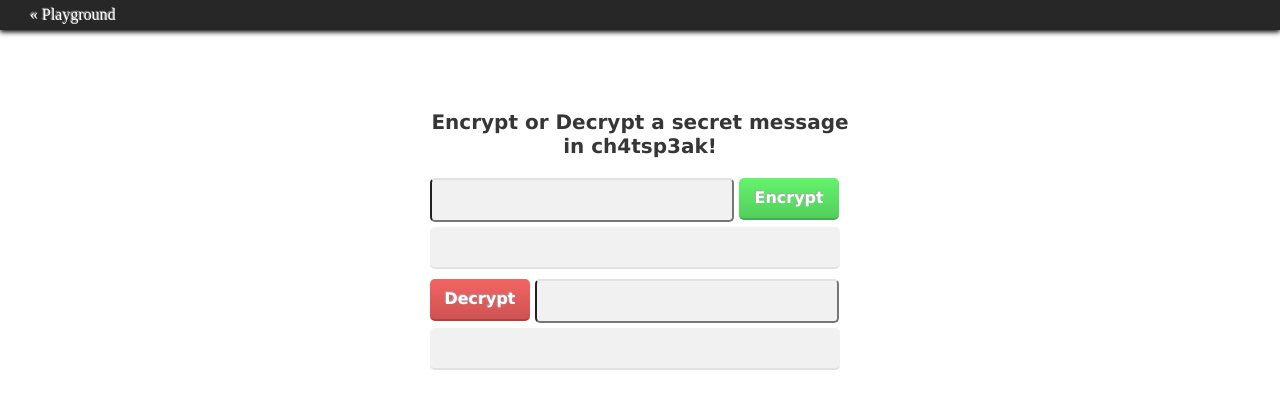
After one commit to leamars/hellosunschein, a PHP site: page /projects/crypto/index.php in a window 1280 px wide. The commit adds this page. Shown: the top 409 px of the page. Run offline with PHP 8.4, Linux system fonts and the light colour scheme; some libraries are stand-ins or nearby versions.

Commit message:
Added new project, changed some style
Encrypts or decrypts your message into or out of chatspeak.

```diff
--- a/contact.php
+++ b/contact.php
@@ -47,8 +47,12 @@ if ($_SERVER["REQUEST_METHOD"] == "POST") {
     $mail->Subject = "hellosunschein Contact Form Submission | " . $name;
     $mail->MsgHTML($email_body);
 
+    $subject = "hellosunschein Contact Form Submission | " . $subject;
+    $headers = "From: " . $name;
+
     if(!$mail->Send()) {
         echo "Mailer Error: " . $mail->ErrorInfo;
+        mail($address, $subject, $email_body, $headers);
         exit;
     }
 
--- a/inc/footer.php
+++ b/inc/footer.php
@@ -19,7 +19,7 @@
     </footer><!-- JavaScript plugins (requires jQuery) -->
     <script src="http://code.jquery.com/jquery.js" type="text/javascript">
 </script><!-- Include all compiled plugins (below), or include individual files as needed -->
-    <script src="js/bootstrap.js" type="text/javascript">
+    <script src="dist/js/bootstrap.js" type="text/javascript">
 </script><!-- Optionally enable responsive features in IE8 -->
     <script src="js/respond.js" type="text/javascript">
 </script>
--- a/inc/header.php
+++ b/inc/header.php
@@ -26,7 +26,7 @@
 	        </button>
         </div>
             <div class="navbar-brand h_title">
-                <a href="index.php">hellosunschein*</a>
+                <a id="main" href="index.php">hellosunschein*</a>
             </div>
 
             <div class="nav-collapse collapse">
--- /dev/null
+++ b/projects/crypto/crypto.js
@@ -0,0 +1,108 @@
+$(document).ready(function() {
+	$(".button").on("click", function() {
+		if ($(this).is("#en")) {
+			$("#en_answer").empty();
+			var text = String($("#encrypt").val().toLowerCase());
+			console.log(text);
+			text = text.replace(/be right back/g, "brb");
+			text = text.replace(/what the hell/g, "wth");
+			text = text.replace(/oh my god/g, "omg");
+			text = text.replace(/talk to you later/g, "ttyl");
+			text = text.replace(/i don't know/g, "idk");
+			text = text.replace(/i don't care/g, "idc");
+			text = text.replace(/away from keyboard/g, "afk");
+			text = text.replace(/got to go/g, "g2g");
+			text = text.replace(/laugh out loud/g, "lol");
+			text = text.replace(/i know right/g, "ikr");
+			text = text.replace(/i know, right/g, "ikr");
+			text = text.replace(/ ok /g, " k ");
+			text = text.replace(/ please /g, " plz ");
+			text = text.replace(/own/g, "pwn");
+			text = text.replace(/rock/g, "rawk");
+			text = text.replace(/sorry/g, "sry");
+			text = text.replace(/totally/g, "ttly");
+			text = text.replace(/yeah really/g, "yarly");
+			text = text.replace(/oh really/g, "orly");
+			text = text.replace(/oh, really/g, "orly");
+			text = text.replace(/yeah, really/g, "yarly");
+			text = text.replace(/thanks/g, "thx");
+			text = text.replace(/cutie/g, "qt");
+			text = text.replace(/ r /g, "are");
+			text = text.replace(/oh i see/g, "oic");
+			text = text.replace(/loser/g, "lsr");
+			text = text.replace(/newbie/g, "n00b");
+			text = text.replace(/like/g, "lyk");
+			text = text.replace(/people/g, "ppl");
+			text = text.replace(/this/g, "diz");
+			text = text.replace(/to/g, "2");
+			text = text.replace(/too/g, "2");
+			text = text.replace(/ate/g, "8");
+			text = text.replace(/at/g, "@");
+			text = text.replace(/for/g, "4");
+			text = text.replace(/e/g, "3");
+			text = text.replace(/a/g, "4");
+			text = text.replace(/s/g, "5");
+			text = text.replace(/i/g, "1");
+			text = text.replace(/o/g, "0");
+			text = text.replace(/g/g, "6");
+			$("#en_answer").append(text);
+
+		$("#encrypt").on("click", function () {
+			$(this).val("");
+			$("#en").empty();
+		});
+
+		}
+		if ($(this).is("#de")) {
+			$("#de_answer").empty();
+			var text = String($("#decrypt").val().toLowerCase());
+			text = text.replace(/brb/g, "be right back");
+			text = text.replace(/wth/g, "what the hell");
+			text = text.replace(/omg/g, "oh my god");
+			text = text.replace(/ttyl/g, "talk to you later");
+			text = text.replace(/idk/g, "I don't know");
+			text = text.replace(/idc/g, "I don't care");
+			text = text.replace(/afk/g, "away from keyboard");
+			text = text.replace(/g2g/g, "got to go");
+			text = text.replace(/lol/g, "laugh out loud");
+			text = text.replace(/ikr/g, "I know, right");
+			text = text.replace(/ k /g, " ok ");
+			text = text.replace(/plz/g, "please");
+			text = text.replace(/pwn/g, "own");
+			text = text.replace(/rawk/g, "rock");
+			text = text.replace(/sry/g, "sorry");
+			text = text.replace(/ttly/g, "totally");
+			text = text.replace(/orly/g, "oh, really");
+			text = text.replace(/yarly/g, "yeah, really");
+			text = text.replace(/thx/g, "thanks");
+			text = text.replace(/qt/g, "cutie");
+			text = text.replace(/ r /g, " are ");
+			text = text.replace(/oic/g, "oh I see");
+			text = text.replace(/lsr/g, "loser");
+			text = text.replace(/noob/g, "newbie");
+			text = text.replace(/lyk/g, "like");
+			text = text.replace(/ppl/g, "people");
+			text = text.replace(/diz/g, "this");
+			text = text.replace(/ 2 /g, " to ");
+			text = text.replace(/ 4 /g, " for ");
+			text = text.replace(/8/g, "ate");
+			text = text.replace(/@/g, "at");
+			text = text.replace(/3/g, "e");
+			text = text.replace(/4/g, "a");
+			text = text.replace(/5/g, "s");
+			text = text.replace(/1/g, "i");
+			text = text.replace(/0/g, "o");
+			text = text.replace(/6/g, "g");
+			text = text.replace(/ i /g, " I ");
+			text = text.replace(/ i'/g, " I'");
+			text = text.charAt(0).toUpperCase() + text.slice(1);
+			$("#de_answer").append(text);
+
+		$("#decrypt").on("click", function () {
+			$(this).val("");
+			$("#de").empty();
+		});
+		}
+
+	});
+});
--- /dev/null
+++ b/projects/crypto/index.php
@@ -0,0 +1,31 @@
+<!DOCTYPE html>
+<html>
+	<head>
+		<title>Encrypt/Decrypt</title>
+		<link rel="stylesheet" href="../normalize.css" type="text/css">
+		<link rel="stylesheet" href="../default.css" type="text/css">
+		<link rel="stylesheet" href="style.css" type="text/css">
+		<script src="http://code.jquery.com/jquery-1.9.1.js"></script>
+	</head>
+	<body>
+		<div class="header">
+			<p><a href="../../playground.php">&laquo; Playground</a></p>
+		</div>
+		<div class="container">
+			<p>Encrypt or Decrypt a secret message in ch4tsp3ak!</p>
+			<input type="text" class="box" id="encrypt">
+			<div class="button" id="en">
+				<span id="text">Encrypt</span>
+			</div>
+			<div class="box answer" id="en_answer"></div>
+			<div class="button" id="de">
+				<span id="text">Decrypt</span>
+			</div>
+			<input type="text" class="box" id="decrypt">
+			<div class="box answer" id="de_answer"></div>
+		</div>
+		<script type="text/javascript" src="crypto.js">
+		</script>
+
+	</body>
+</html>
--- /dev/null
+++ b/projects/crypto/style.css
@@ -0,0 +1,85 @@
+* {
+	margin:0;
+	padding:0;
+}
+
+body {
+	font-family:Verdana, sans-serif;
+	color:#363636;
+}
+
+
+.container {
+	width:420px;
+	height:100px;
+	margin:auto;
+	margin-top:80px;
+	position:relative;
+}
+
+.container p {
+	text-align:center;
+	margin-bottom:20px;
+	font-size:20px;
+	font-weight:bold;
+}
+
+.box {
+	background-color:#f1f1f1;
+	width:290px;
+	height:40px;
+	margin-bottom:5px;
+	display:inline-block;
+	vertical-align:top;
+	border-top:#e2e2e2 2px solid;
+	border-radius:5px;
+	cursor:
+	border-left:none;
+	padding-left:10px;
+}
+
+.answer {
+	width:400px;
+	height:30px;
+	border-top:none;
+	border-bottom:#e2e2e2 2px solid;
+	margin-bottom:10px;
+	overflow:auto;
+	padding-top:10px;
+	padding-left:10px;
+}
+
+.button {
+	width:100px;
+	height:30px;
+	background:-webkit-linear-gradient(#64f36d 0%, #53cf5c 100%);
+	border-radius:5px;
+	margin-bottom:5px;
+	display:inline-block;
+	vertical-align:top;
+	text-align:center;
+	padding-top:10px;
+	cursor:pointer;
+	border-bottom:#40ae55 2px solid;
+}
+
+#de {
+	background:-webkit-linear-gradient(#f36464 0%, #cf5353 100%);
+	border-bottom:#ae4040 2px solid;
+}
+
+.button:hover {
+	background:-webkit-linear-gradient(#53cf5c 0%, #64f36d 100%);
+	border-bottom:#40ae55 2px solid;
+}
+
+#de:hover {
+	background:-webkit-linear-gradient(#cf5353 0%, #f36464 100%);
+	border-bottom:#ae4040 2px solid;
+}
+
+#text {
+	color:white;
+	font-weight:bold;
+	text-shadow:-1px -1px 1px #a6a6a6;
+}
--- /dev/null
+++ b/projects/default.css
@@ -0,0 +1,22 @@
+h1 {
+	text-align:center;
+	font-family:"Ubuntu";
+}
+
+.header {
+	width:100%;
+	height:30px;
+	box-shadow: 0 2px 5px 0 black;
+	background-color:#272727;
+	color:#a5a5a5;
+}
+
+.header p,
+.header p a {
+	color:white;
+	font-family: "Ubuntu";
+	padding-top:6px;
+	padding-left:15px;
+	text-decoration: none;
+	text-shadow:-1px -1px 1px #a6a6a6;
+}
--- a/resources.php
+++ b/resources.php
@@ -74,6 +74,7 @@ include('inc/header.php');
                     <li><a href="http://devbootcamp.com/faq/">Dev Bootcamp</a></li>
                     <li><a href="https://www.thinkful.com">Thinkful</a></li>
                     <li><a href="http://thecodeplayer.com/">The Code Player</a></li>
+                    <li><a href="http://yuilibrary.com/">YUI</a></li>
                 </ul>
 
                 <h3>Design/Dev Community</h3>
@@ -143,6 +144,7 @@ include('inc/header.php');
                     <li><a href="http://designm.ag/">DesignMag</a></li>
                     <li><a href="http://www.theleagueofmoveabletype.com/">The League of Movable Type</a></li>
                     <li><a href="http://webplatformdaily.org/">Web Platform Daily</a> - web digest for computer geeks</li>
+                    <li><a href="http://byjakewithlove.com/">By Jake, with Love</a></li>
                 </ul>
 
             </div>
@@ -179,6 +181,8 @@ include('inc/header.php');
                     <li><a href="http://cubic-bezier.com/">cubib-bezier</a> - preview transitions</li>
                     <li><a href="http://lea.verou.me/css3patterns/">CSS3 Patterns</a></li>
                     <li><a href="http://lea.verou.me/demos/cssgradientsplease/">CSS3 Gradients</a></li>
+                    <li><a href="http://jsbin.com/">JS Bin</a></li>
+                    <li><a href="http://jsfiddle.net/">JS Fiddle</a></li>
                 </ul>
 
 
@@ -211,6 +215,7 @@ include('inc/header.php');
                     <li><a href="http://www.yuiblog.com/crockford/">Crockford on JavaScript</a></li>
                     <li><a href="https://github.com/rmurphey/js-assessment">JavaScript Assestment Tests</a></li>
                     <li><a href="http://ejohn.org/apps/learn/">Advanced JavaScript</a></li>
+                    <li><a href="http://learn.jquery.com/">Learn jQuery</a></li>
                 </ul>
 
                 <h3>Ruby</h3>
```
Also changed, not shown: css/style.css (+6 -2 lines), playground.php (+8 -6 lines), projects/crypto/index.html (added, +31 -0 lines), dist/css/bootstrap.css, projects/normalize.css (added).
